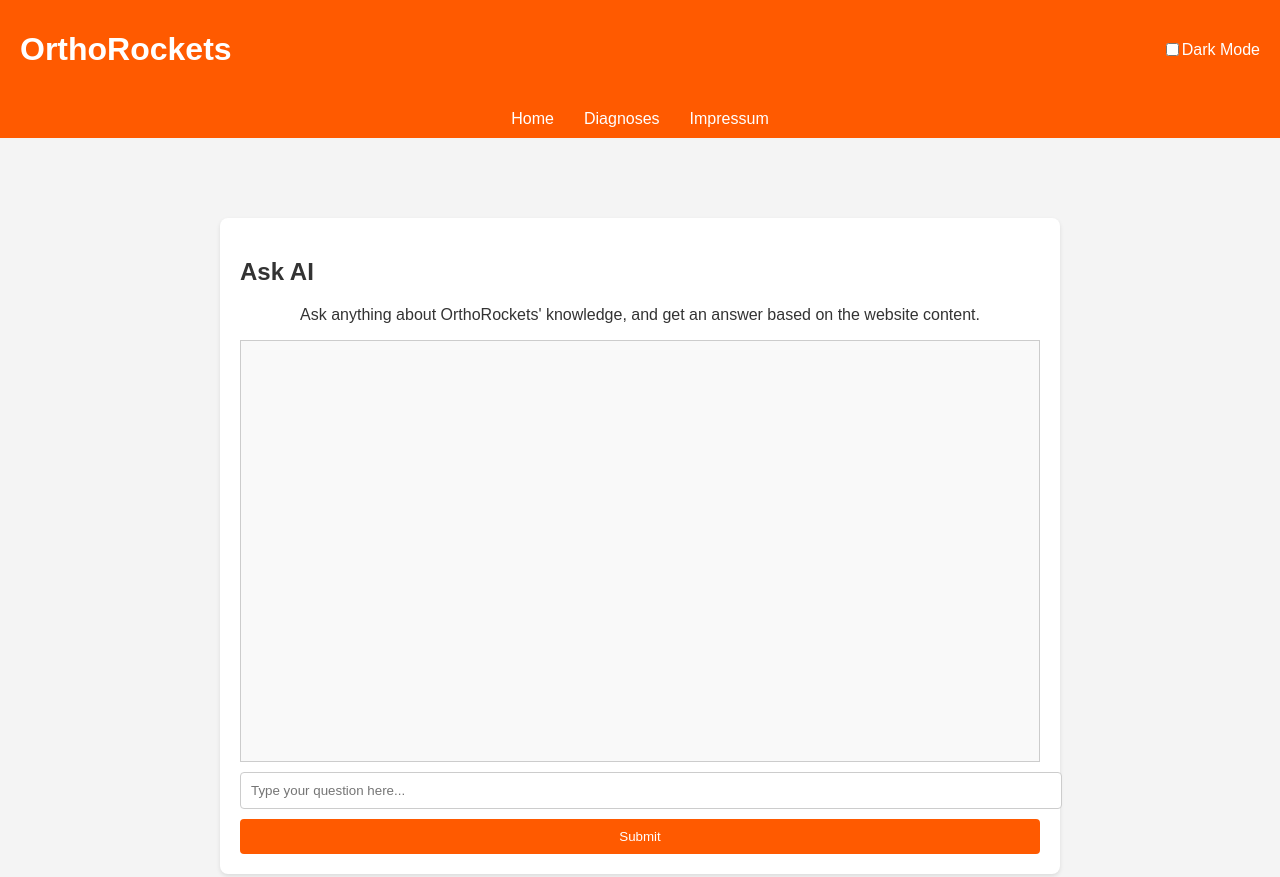
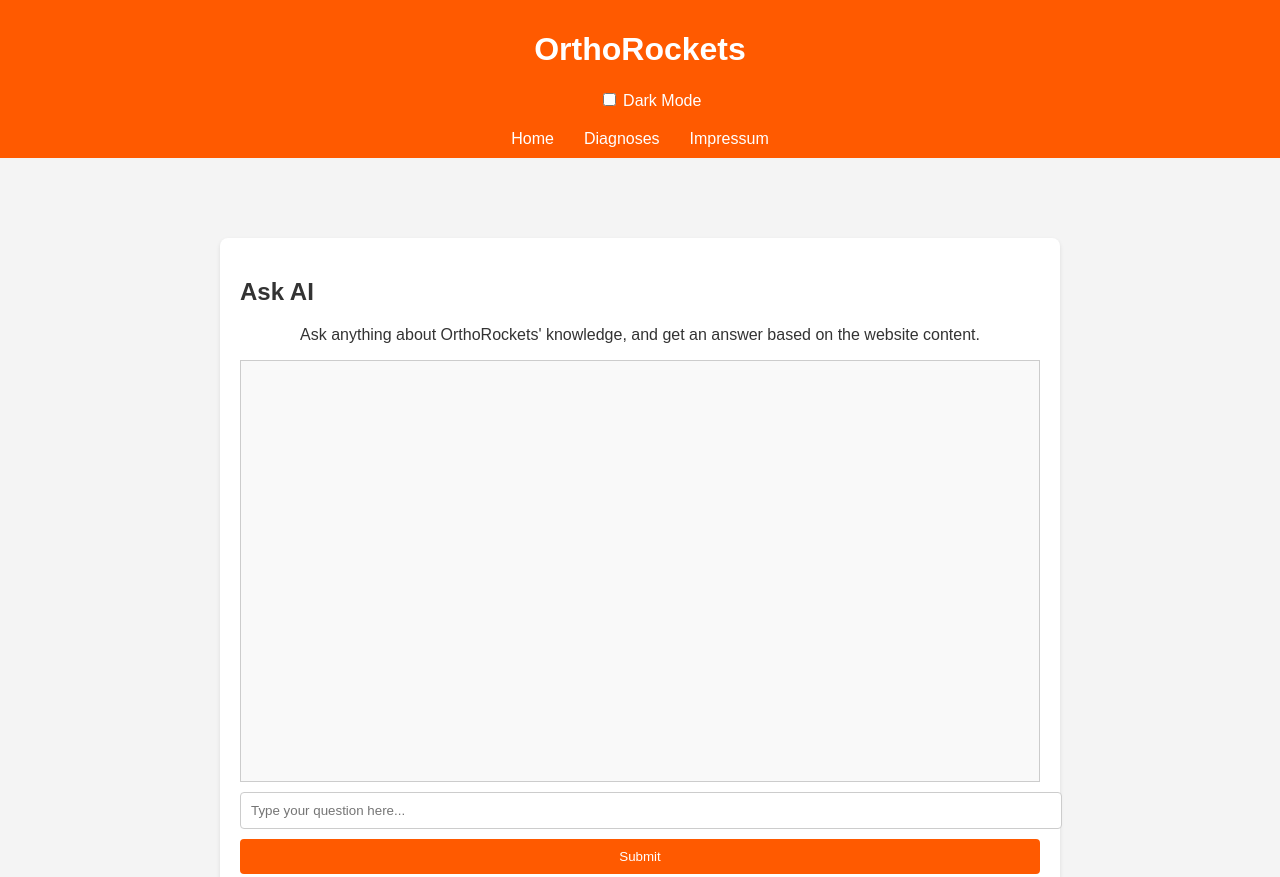
Before and after one commit to nekonomicus/orthorocket, a plain HTML site: page index.html in a window 1280 px wide. Shown: the top 877 px of the page. Drawn offline with Linux system fonts and the light colour scheme.

Commit message:
Update styles.css

```diff
--- a/styles/styles.css
+++ b/styles/styles.css
@@ -11,26 +11,20 @@ body {
 header {
     background-color: #ff5a00; /* Hermès Orange */
     color: white;
-    padding: 10px 20px;
+    padding: 10px;
     text-align: center;
-    display: flex;
-    justify-content: space-between;
-    align-items: center;
 }
 
 .switch-container {
-    display: flex;
-    align-items: center;
-}
-
-.switch {
-    margin-right: 10px;
+    display: inline-block;
+    margin-left: 20px;
+    cursor: pointer;
 }
 
 nav {
     background-color: #ff5a00;
+    text-align: center;
     padding: 10px 0;
-    text-align: center;
 }
 
 nav ul {
@@ -48,13 +42,12 @@ nav ul li {
 nav ul li a {
     text-decoration: none;
     color: white;
-    font-size: 16px;
 }
 
 main {
     padding: 20px;
     max-width: 800px;
-    margin: 80px auto 20px auto;
+    margin: 80px auto;
     background-color: white;
     border-radius: 8px;
     box-shadow: 0 2px 4px rgba(0, 0, 0, 0.1);
```
